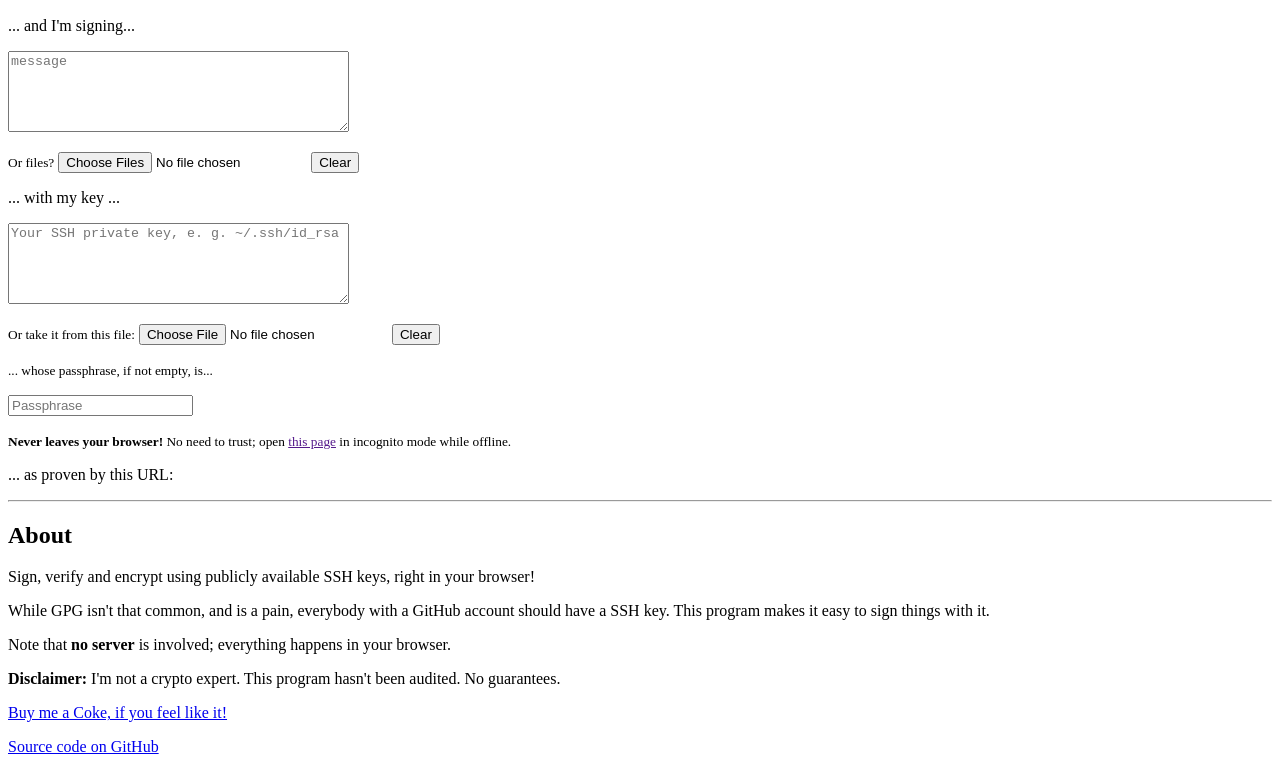
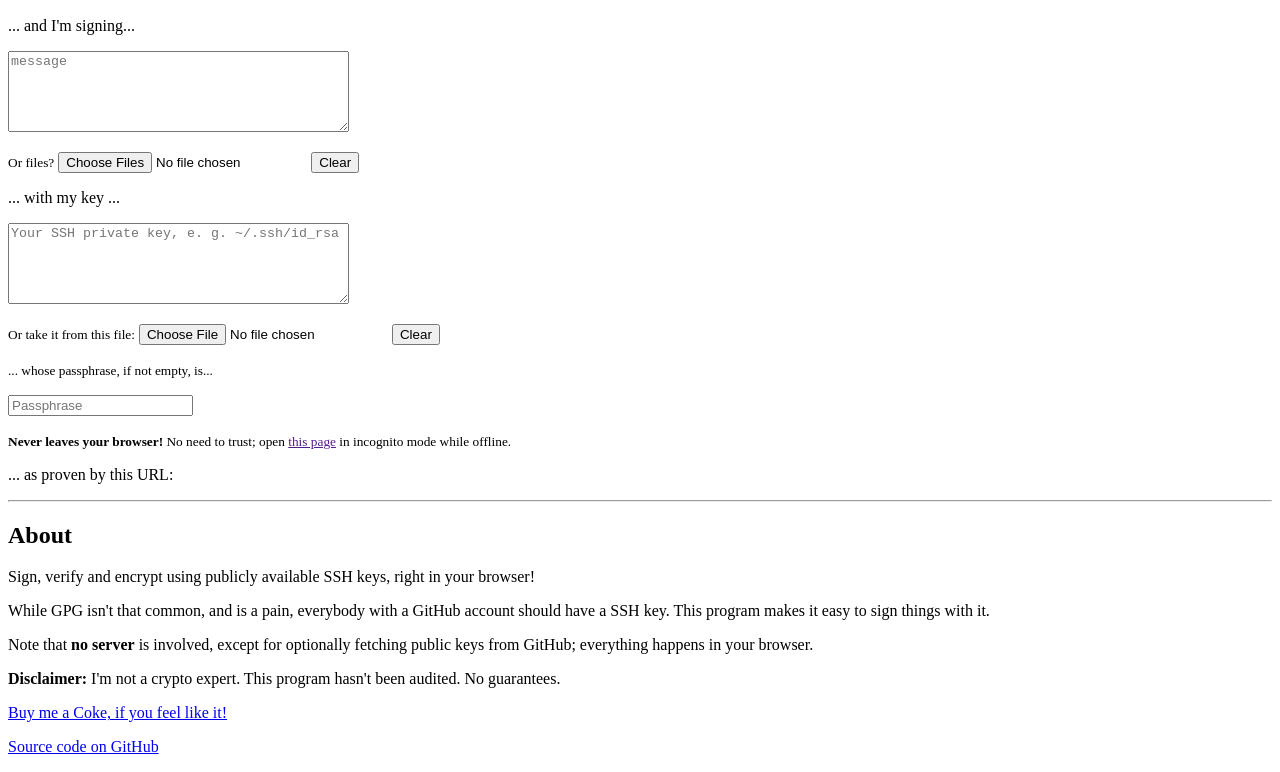
Before and after one commit to tcard/sshign.tcardenas.me, a plain HTML site: page index.html in a window 1280 px wide. Shown: the part 818-1590 px from the top of the page. Drawn offline with Linux system fonts and the light colour scheme; no server answers.

Commit message:
Actually a server is a bit involved.

```diff
--- a/index.html
+++ b/index.html
@@ -87,7 +87,7 @@
 
 <p>While GPG isn't that common, and is a pain, everybody with a GitHub account should have a SSH key. This program makes it easy to sign things with it.</p>
 
-<p>Note that <strong>no server</strong> is involved; everything happens in your browser.</p>
+<p>Note that <strong>no server</strong> is involved, except for optionally fetching public keys from GitHub; everything happens in your browser.</p>
 
 <p><strong>Disclaimer:</strong> I'm not a crypto expert. This program hasn't been audited. No guarantees.</p>
 
```
Also changed, not shown: 1 other file.
